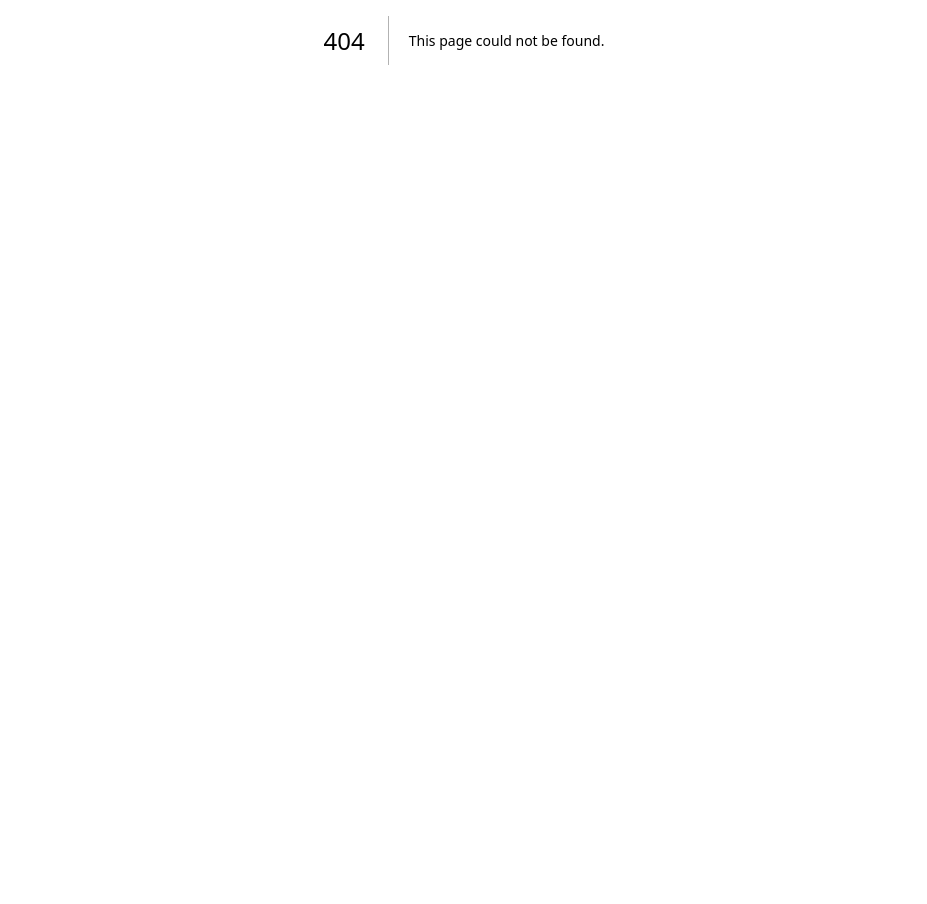
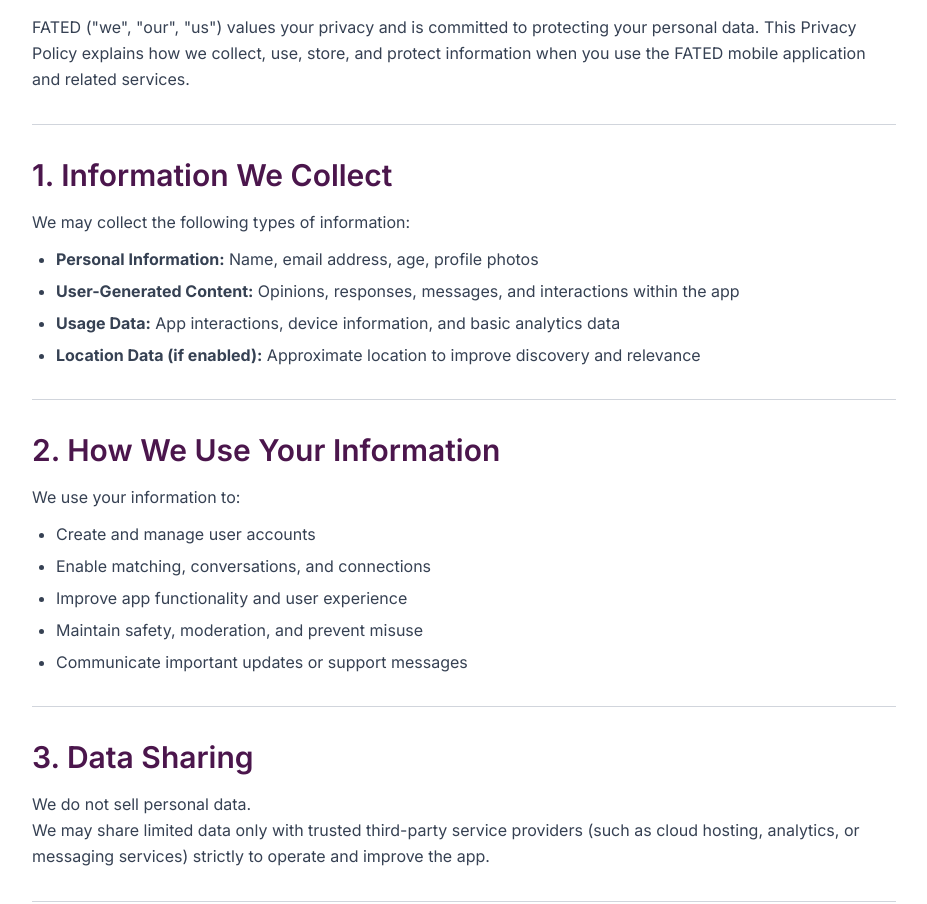
Before and after one commit to shadabsaifi751/fated, a Next.js app: page /privacy-policy in a window 1280 px wide. Before the commit this address had no page. Shown: the part 360-1264 px from the top of the page, without its empty margins (176-1103 px from the left). Before the commit the page ends 800 px from the top, so only its background shows below. Built offline with nearby package versions, Linux system fonts and the light colour scheme.

Commit message:
privacy-policy

```diff
--- a/src/components/Footer.tsx
+++ b/src/components/Footer.tsx
@@ -10,10 +10,15 @@
         //     </div>
         // </footer>
         <footer className="text-white bg-[#4B164C] text-center py-4 text-sm ">
-            <div className="container mx-auto px-4 flex justify-between gap-2 items-center">
-                <span>
-                    &copy; {new Date().getFullYear()} Fated. All rights reserved.
-                </span>
+            <div className="container mx-auto px-4 flex flex-col sm:flex-row justify-between gap-2 sm:gap-4 items-center">
+                <div className="flex items-center gap-4">
+                    <span>
+                        &copy; {new Date().getFullYear()} Fated. All rights reserved.
+                    </span>
+                    <Link href="/privacy-policy" className="hover:underline">
+                        Privacy Policy
+                    </Link>
+                </div>
                 <div>
                     <Link href="https://www.instagram.com/fatedindia" target="_blank">
                         <svg xmlns="http://www.w3.org/2000/svg" width="16" height="16" fill="currentColor" className="bi bi-instagram" viewBox="0 0 16 16">
--- /dev/null
+++ b/src/pages/privacy-policy.tsx
@@ -0,0 +1,164 @@
+import Head from "next/head";
+import Header from "@/components/Header";
+import Footer from "@/components/Footer";
+
+export default function PrivacyPolicy() {
+  return (
+    <>
+      <Head>
+        <title>Privacy Policy - Fated</title>
+        <meta name="description" content="Privacy Policy for FATED dating app" />
+        <meta name="viewport" content="width=device-width, initial-scale=1.0" />
+        <link rel="icon" href="/favicon.ico" />
+      </Head>
+
+      <main className="min-h-screen bg-white">
+        <Header />
+
+        <div className="container mx-auto px-4 py-8 sm:py-12 max-w-4xl">
+          <h1 className="lobster-font text-4xl sm:text-5xl text-[#4B164C] mb-6">
+            Privacy Policy for FATED
+          </h1>
+
+          <p className="text-gray-600 mb-8">
+            Last updated: January 18, 2026
+          </p>
+
+          <div className="prose prose-lg max-w-none space-y-8">
+            <p className="text-gray-700 leading-relaxed">
+              FATED ("we", "our", "us") values your privacy and is committed to protecting your personal data.
+              This Privacy Policy explains how we collect, use, store, and protect information when you use the
+              FATED mobile application and related services.
+            </p>
+
+            <hr className="border-gray-300 my-8" />
+
+            <section>
+              <h2 className="text-2xl sm:text-3xl font-semibold text-[#4B164C] mb-4">
+                1. Information We Collect
+              </h2>
+              <p className="text-gray-700 leading-relaxed mb-3">
+                We may collect the following types of information:
+              </p>
+              <ul className="list-disc pl-6 space-y-2 text-gray-700">
+                <li><strong>Personal Information:</strong> Name, email address, age, profile photos</li>
+                <li><strong>User-Generated Content:</strong> Opinions, responses, messages, and interactions within the app</li>
+                <li><strong>Usage Data:</strong> App interactions, device information, and basic analytics data</li>
+                <li><strong>Location Data (if enabled):</strong> Approximate location to improve discovery and relevance</li>
+              </ul>
+            </section>
+
+            <hr className="border-gray-300 my-8" />
+
+            <section>
+              <h2 className="text-2xl sm:text-3xl font-semibold text-[#4B164C] mb-4">
+                2. How We Use Your Information
+              </h2>
+              <p className="text-gray-700 leading-relaxed mb-3">
+                We use your information to:
+              </p>
+              <ul className="list-disc pl-6 space-y-2 text-gray-700">
+                <li>Create and manage user accounts</li>
+                <li>Enable matching, conversations, and connections</li>
+                <li>Improve app functionality and user experience</li>
+                <li>Maintain safety, moderation, and prevent misuse</li>
+                <li>Communicate important updates or support messages</li>
+              </ul>
+            </section>
+
+            <hr className="border-gray-300 my-8" />
+
+            <section>
+              <h2 className="text-2xl sm:text-3xl font-semibold text-[#4B164C] mb-4">
+                3. Data Sharing
+              </h2>
+              <p className="text-gray-700 leading-relaxed">
+                We do not sell personal data.
+              </p>
+              <p className="text-gray-700 leading-relaxed">
+                We may share limited data only with trusted third-party service providers (such as cloud hosting,
+                analytics, or messaging services) strictly to operate and improve the app.
+              </p>
+            </section>
+
+            <hr className="border-gray-300 my-8" />
+
+            <section>
+              <h2 className="text-2xl sm:text-3xl font-semibold text-[#4B164C] mb-4">
+                4. Data Security
+              </h2>
+              <p className="text-gray-700 leading-relaxed">
+                We use reasonable technical and organizational measures to protect your data against unauthorized
+                access, loss, or misuse.
+              </p>
+            </section>
+
+            <hr className="border-gray-300 my-8" />
+
+            <section>
+              <h2 className="text-2xl sm:text-3xl font-semibold text-[#4B164C] mb-4">
+                5. Children's Privacy
+              </h2>
+              <p className="text-gray-700 leading-relaxed">
+                FATED is not intended for users under the age of 18. We do not knowingly collect personal data
+                from children. If we learn that such data has been collected, we will delete it immediately.
+              </p>
+            </section>
+
+            <hr className="border-gray-300 my-8" />
+
+            <section>
+              <h2 className="text-2xl sm:text-3xl font-semibold text-[#4B164C] mb-4">
+                6. User Rights
+              </h2>
+              <p className="text-gray-700 leading-relaxed mb-3">
+                You can:
+              </p>
+              <ul className="list-disc pl-6 space-y-2 text-gray-700">
+                <li>Edit or delete your profile</li>
+                <li>Request account and data deletion</li>
+                <li>Contact us for privacy-related concerns</li>
+              </ul>
+              <p className="text-gray-700 leading-relaxed mt-4">
+                Requests can be made by emailing{" "}
+                <a href="mailto:hello@fated.in" className="text-[#4B164C] underline hover:text-[#6B1E6D]">
+                  hello@fated.in
+                </a>.
+              </p>
+            </section>
+
+            <hr className="border-gray-300 my-8" />
+
+            <section>
+              <h2 className="text-2xl sm:text-3xl font-semibold text-[#4B164C] mb-4">
+                7. Changes to This Policy
+              </h2>
+              <p className="text-gray-700 leading-relaxed">
+                We may update this Privacy Policy from time to time. Any changes will be posted on this page
+                with an updated date.
+              </p>
+            </section>
+
+            <hr className="border-gray-300 my-8" />
+
+            <section>
+              <h2 className="text-2xl sm:text-3xl font-semibold text-[#4B164C] mb-4">
+                8. Contact Us
+              </h2>
+              <p className="text-gray-700 leading-relaxed mb-2">
+                If you have questions about this Privacy Policy or your data, contact us at:
+              </p>
+              <p className="text-gray-700">
+                <a href="mailto:hello@fated.in" className="text-[#4B164C] underline hover:text-[#6B1E6D] font-semibold">
+                  hello@fated.in
+                </a>
+              </p>
+            </section>
+          </div>
+        </div>
+
+        <Footer />
+      </main>
+    </>
+  );
+}
```
